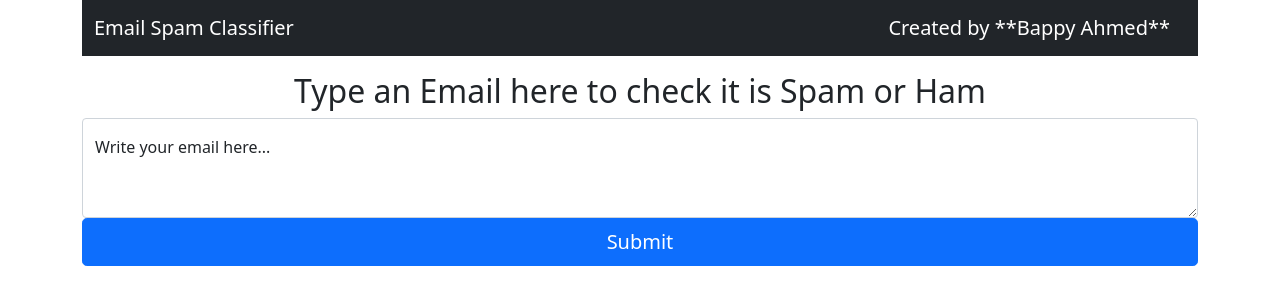
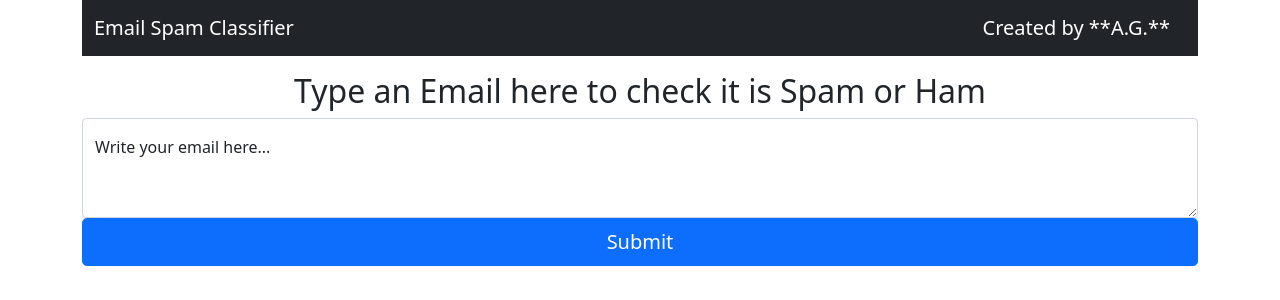
Before and after one commit to Anirudh1273/Spam-Email-Classifier, a Flask app: page / in a window 1280 px wide. Shown: the top 300 px of the page. Run offline with Flask 3, Linux system fonts and the light colour scheme; parts of the project's set-up code (start-up, migrations or seed data) failed here and were passed over.

Commit message:
Update index.html

```diff
--- a/Email spam classifier/templates/index.html
+++ b/Email spam classifier/templates/index.html
@@ -21,7 +21,7 @@
     <nav class="navbar navbar-dark bg-dark">
       <div class="container-fluid">
         <a class="navbar-brand" href="#">Email Spam Classifier</a>
-        <a class="navbar-brand" href="#">Created by **Bappy Ahmed**</a>
+        <a class="navbar-brand" href="#">Created by **A.G.**</a>
       </div>
     </nav>
   </div>
```
